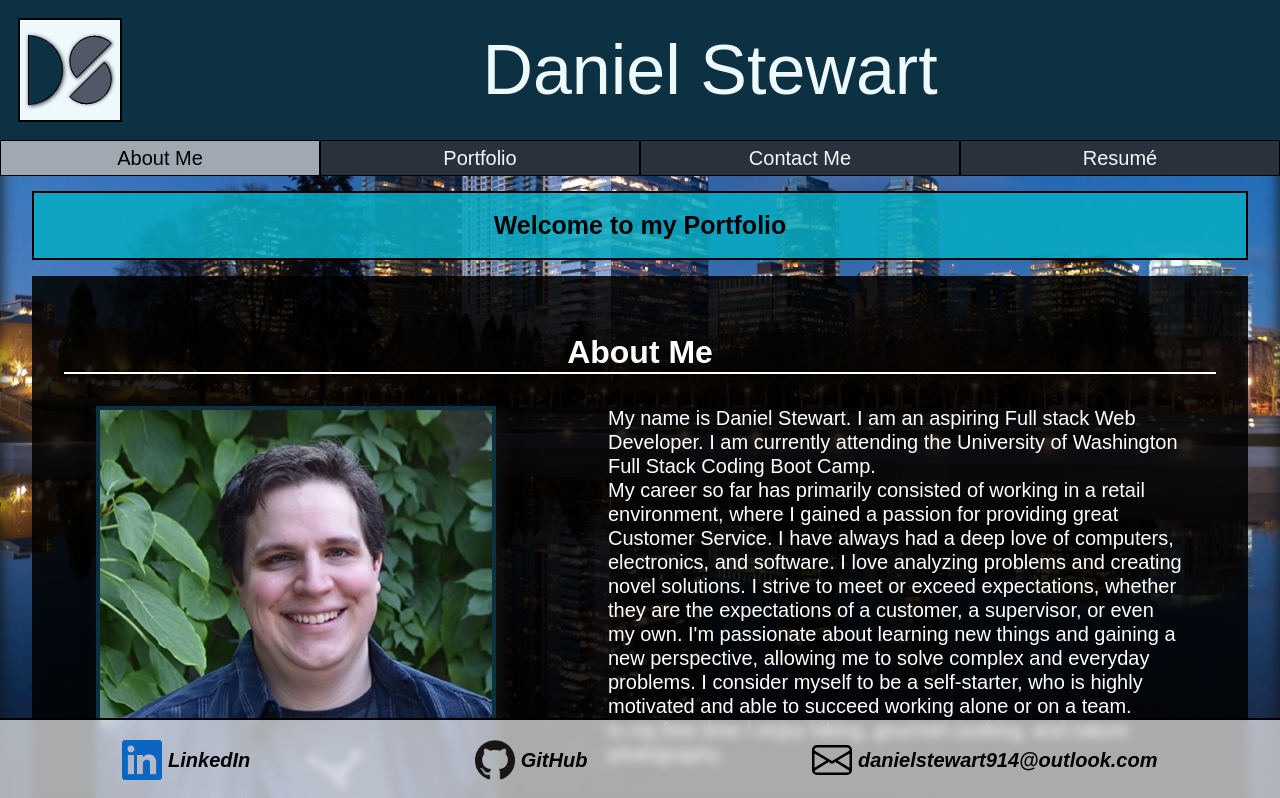
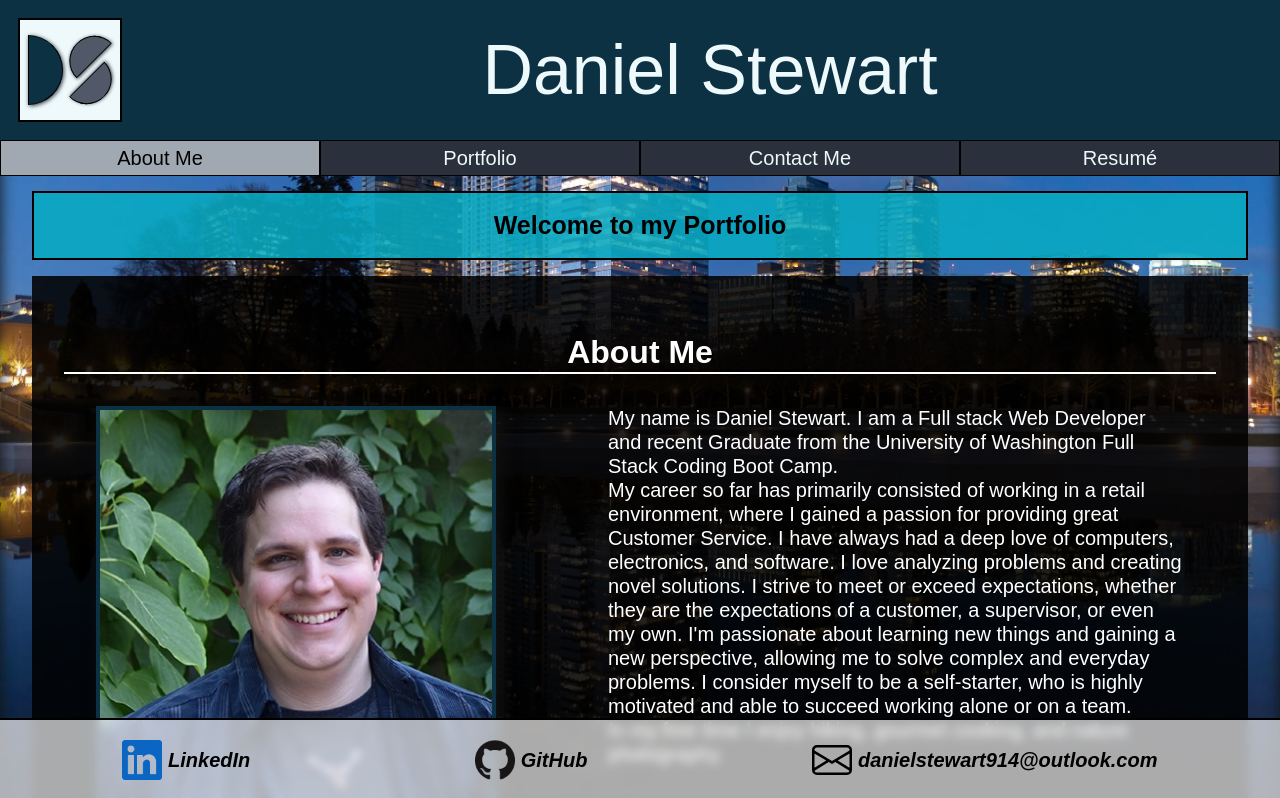
Before and after one commit to danielstewart914/react-portfolio, a React (Create React App) app: page / in a window 1280 px wide. Shown: the top 798 px of the page. Built offline with nearby package versions, Linux system fonts and the light colour scheme.

Commit message:
Updated About me page

```diff
--- a/src/pages/About.js
+++ b/src/pages/About.js
@@ -6,7 +6,7 @@ const About = () => {
             <img className={styles.Img} src={process.env.PUBLIC_URL + '/images/profile-1.webp'} alt='Daniel Stewart' title='Daniel Stewart' />
             <h3 className={styles.Header}>About Me</h3>
             <p className={styles.Text}>
-                    My name is Daniel Stewart. I am an aspiring Full stack Web Developer. I am currently attending the University of Washington Full Stack Coding Boot Camp.
+                    My name is Daniel Stewart. I am a Full stack Web Developer and recent Graduate from the University of Washington Full Stack Coding Boot Camp.
                     <br />
                     My career so far has primarily consisted of working in a retail environment, where I gained a passion for providing great Customer Service.
                     I have always had a deep love of computers, electronics, and software. I love analyzing problems and creating novel solutions.
```
